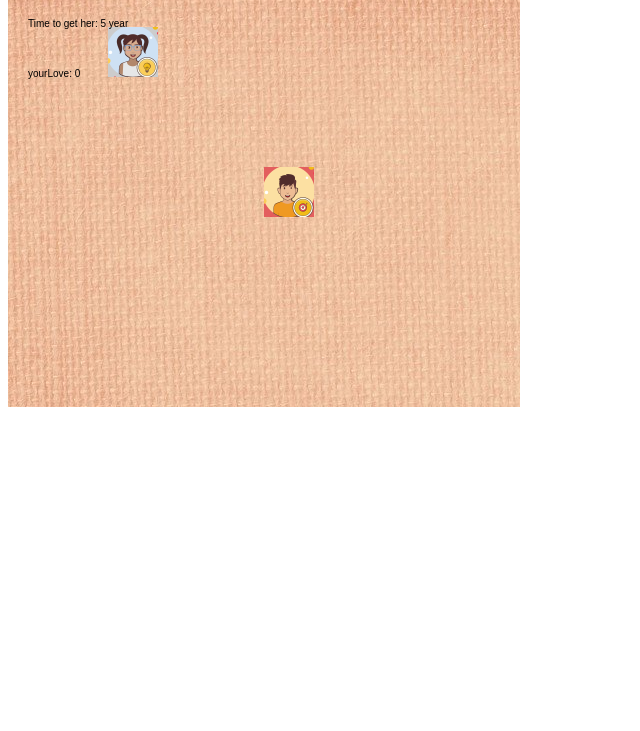
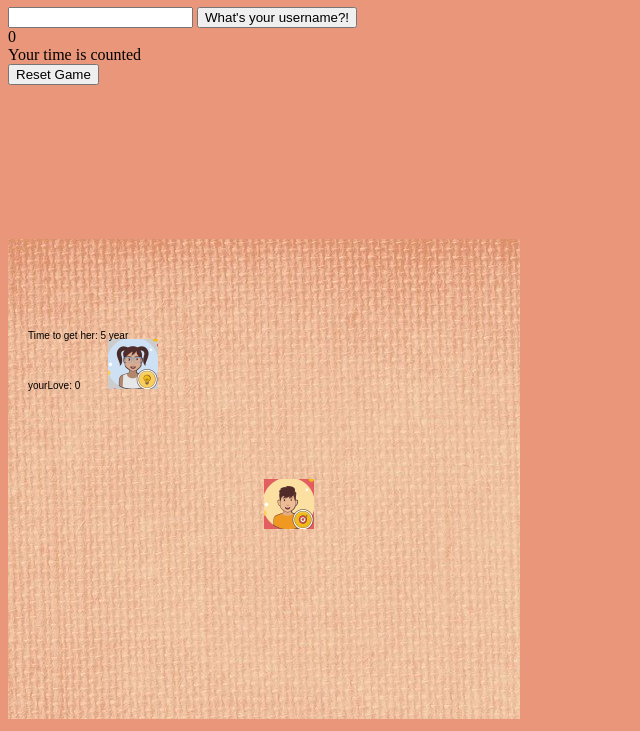
Before and after one commit to pvduy7900/canvas_game, a plain HTML site: page index.html in a window 1280 px wide. Shown: the part 81-812 px from the top of the page, without its empty margins (0-640 px from the left). Drawn offline with Linux system fonts and the light colour scheme.

Commit message:
add new one

```diff
--- a/game.js
+++ b/game.js
@@ -1,25 +1,14 @@
-/*
-  Code modified from:
-  http://www.lostdecadegames.com/how-to-make-a-simple-html5-canvas-game/
-  using graphics purchased from vectorstock.com
-*/
 
-/* Initialization.
-Here, we create and add our "canvas" to the page.
-We also load all of our images.
-*/
-
-//she will say yes after how many time you flirt her?
 let canvas;
 let ctx;
 
 canvas = document.createElement("canvas");
 ctx = canvas.getContext("2d");
-
-
 canvas.width = 512;
 canvas.height = 480;
 document.body.appendChild(canvas);
+var w = window;
+requestAnimationFrame = w.requestAnimationFrame || w.webkitRequestAnimationFrame || w.msRequestAnimationFrame || w.mozRequestAnimationFrame;
 
 let bgReady, boyReady, girlReadyE;
 let bgImage, boyImage, girlImageE;
@@ -140,9 +129,6 @@ var main = function () {
     render();
     requestAnimationFrame(main);
 };
-var w = window;
-requestAnimationFrame = w.requestAnimationFrame || w.webkitRequestAnimationFrame || w.msRequestAnimationFrame || w.mozRequestAnimationFrame;
-
 // Let's play this game!
 loadImages();
 setupKeyboardListeners();
--- a/index.html
+++ b/index.html
@@ -1,14 +1,50 @@
 <!DOCTYPE html>
 <html lang="en">
+
 <head>
     <meta charset="UTF-8">
     <meta name="viewport" content="width=device-width, initial-scale=1.0">
     <title>Duy's canvas game</title>
+    <link rel="stylesheet" href="main.css">
 </head>
+
 <body>
+
+    <div class="container" style="color: rgb(0, 0, 0);">
+        <div class="container_1">
+            <div class="container_2">
+                <h1>LIFE IS NOT EASY</h1>
+                <div class="container">
+                    <div>
+                        <div class="form">
+                            <form>
+                                <input type="text" id="name">
+                                <input type="button" onclick=" username" value="What's your username?!">
+                                <div id="usernameArea"></div>
+                            </form>
+                        </div>
+
+                        <div>
+                            <span class="score" id="score">0</span>
+                        </div>
+
+                        <div>
+                            <div id="timecount"> Your time is counted</div>
+                        </div>
 
 
 
-    <script src="game.js"></script>
+                        <button id="Reset" onclick="resetGame()"> Reset Game</button>
+                    </div>
+                </div>
+            </div>
+            <div class="col-8   infor">
+                <canvas id="mycanvas" class="border"></canvas>
+            </div>
+
+        </div>
+
+        <script src="game.js"></script>
 </body>
+
 </html>
--- /dev/null
+++ b/main.css
@@ -0,0 +1,12 @@
+.container{
+    display: flex;
+    padding: "10px";
+
+}
+
+body{
+    background-color: darksalmon;
+}
+form{
+    padding-bottom: 0%;
+}
```
Also changed, not shown: images/background.png (deleted), images/gai1.png (deleted), images/man1.png (deleted), images/âm thanh.jpg (added).
